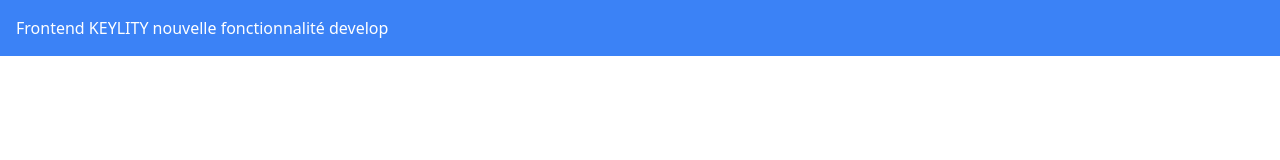
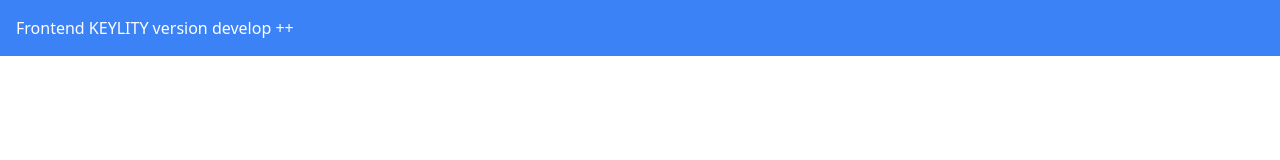
Before and after one commit to toureSan/keylity-webapp, a Nuxt app: page / in a window 1280 px wide. Shown: the top 160 px of the page. Built offline with nearby package versions, Linux system fonts and the light colour scheme.

Commit message:
add change

```diff
--- a/app.vue
+++ b/app.vue
@@ -1,6 +1,5 @@
 <template>
   <div class="bg-blue-500 text-white p-4">
-   Frontend KEYLITY nouvelle fonctionnalité develop
-
+    Frontend KEYLITY version develop ++
   </div>
 </template>
```
